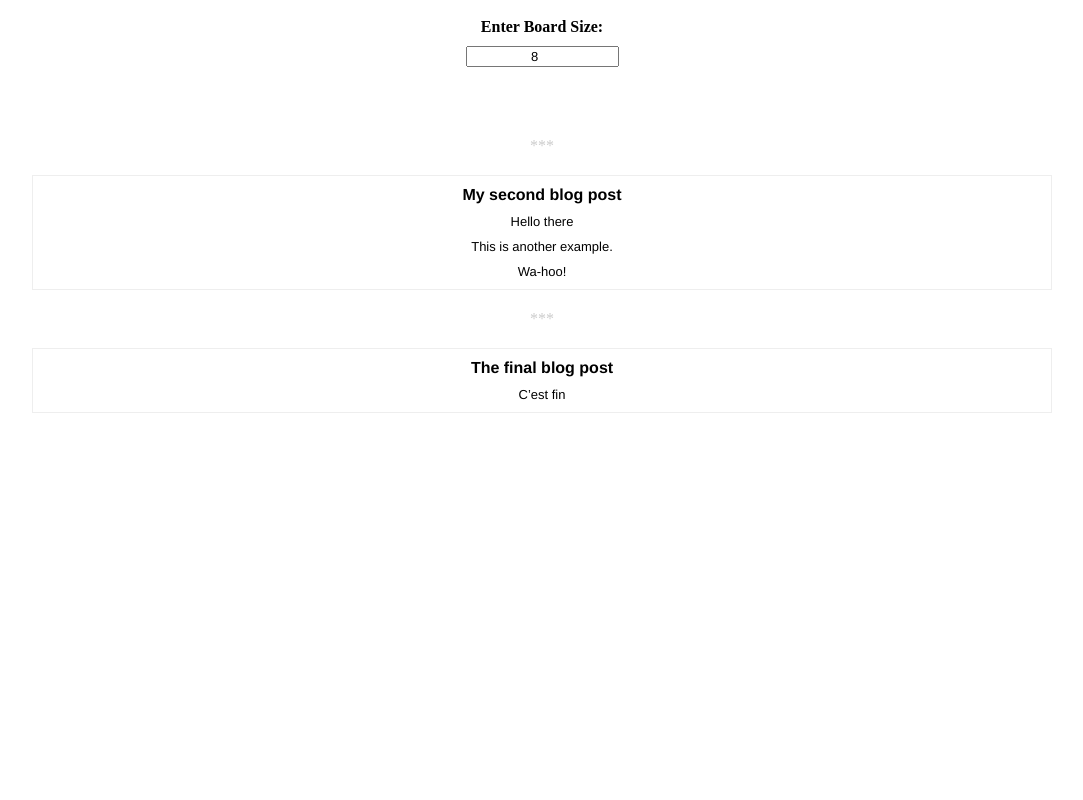
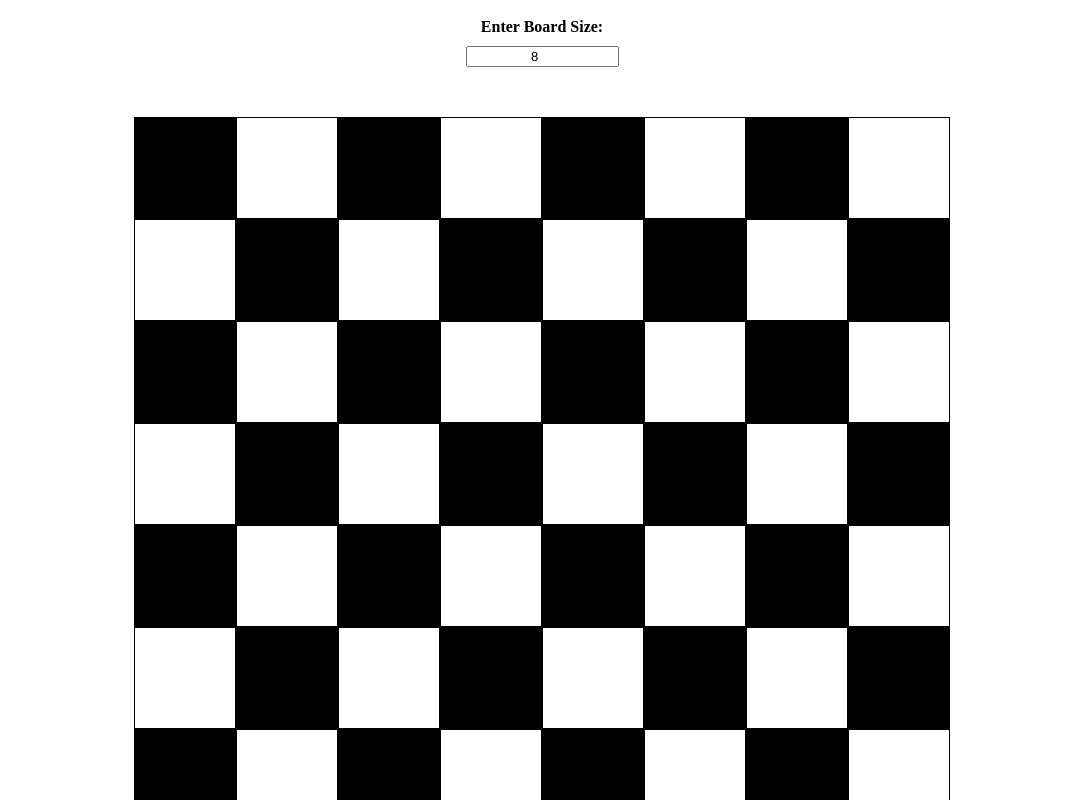
Before and after one commit to liu-austin/checkers-assessment, a Next.js app: page / in a window 1280 px wide. Shown: the top 800 px of the page, without its empty margins (98-1181 px from the left). Built offline with nearby package versions, Linux system fonts and the light colour scheme.

Commit message:
completes task 1

```diff
--- /dev/null
+++ b/components/cell.js
@@ -0,0 +1,24 @@
+export default function Cell({ color }) {
+    return (
+      <td className={color % 2 ? 'white' : 'black'}>
+        <style jsx>{`
+        td {
+            z-index: 0;
+            height: 100px;
+            width: 100px;
+            padding: 0px;
+        }
+
+        .white {
+            border: 1px solid black;
+            background-color: white;
+        }
+
+        .black {
+            border: 1px solid black;
+            background-color: black;
+        }
+        `}</style>
+      </td>
+    )
+  }
--- /dev/null
+++ b/components/checker-board.js
@@ -0,0 +1,51 @@
+import Cell from './cell';
+import {useState} from 'react';
+
+export default function CheckerBoard({ size }) {
+    let rows = new Array(size).fill(0);
+    return (
+      <>
+        <table className="checker-board">
+            <tbody>
+            {
+                size ?
+                (
+                    rows.map((row, i) => {
+                        return (
+                            <tr key={i}>
+                            {
+                                size ?
+                                    (
+                                        rows.map((cell, j) => {return (
+                                            <Cell key={j} color={i % 2 + j % 2}/>
+                                        );
+                                    })
+                                    )
+                                    :
+                                    (
+                                        null
+                                    )
+                            }
+                            </tr>
+                        );
+                    })
+                )
+                :
+                (
+                    null
+                )
+            }
+            </tbody>
+        </table>
+        <style jsx>{`
+        table {
+            border-spacing: 0px;
+        }
+
+        .checker-board {
+            text-align: center;
+        }
+        `}</style>
+      </>
+    )
+}
--- a/components/game-container.js
+++ b/components/game-container.js
@@ -1,6 +1,6 @@
 // jshint esversion:6
 import {useState, useEffect} from 'react';
-
+import CheckerBoard from './checker-board';
 
 export default function GameContainer() {
     const [number, changeNumber] = useState(8);
@@ -8,7 +8,7 @@ export default function GameContainer() {
       <div className="game-container">
         <label htmlFor="input_number"><strong>Enter Board Size:</strong></label>
         <input name="input_number" type="number" value={number} onChange={(e) => {changeNumber(e.target.value);}}/>
-
+        <CheckerBoard size={Number(number)}/>
         <style jsx>{`
           .game-container {
             display: inline-block;
--- a/pages/index.js
+++ b/pages/index.js
@@ -8,18 +8,6 @@ export default function Home() {
       <GameContainer />
 
       <hr />
-
-      <Post title="My second blog post">
-        <P>Hello there</P>
-        <P>This is another example.</P>
-        <P>Wa-hoo!</P>
-      </Post>
-
-      <hr />
-
-      <Post title="The final blog post">
-        <P>C’est fin</P>
-      </Post>
 
       <style jsx>{`
       .main {
```
